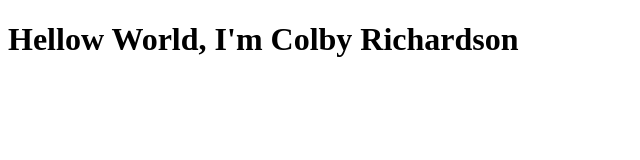
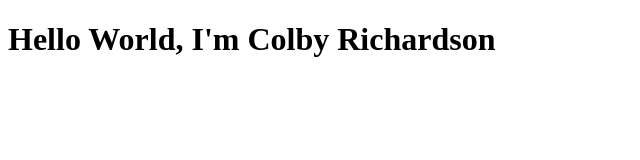
Before and after one commit to ColbyRich05/ColbyRich05.github.io, a plain HTML site: page Hello_World_Richardson.html in a window 1280 px wide. Shown: the whole page, without its empty margins (0-640 px from the left). Drawn offline with Linux system fonts and the light colour scheme.

Commit message:
Update Hello_World_Richardson.html

```diff
--- a/Hello_World_Richardson.html
+++ b/Hello_World_Richardson.html
@@ -4,6 +4,6 @@
      <title>Hello World, </title>
   </head>
   <body>
-    <h1>Hellow World, I'm Colby Richardson</h1>
+    <h1>Hello World, I'm Colby Richardson</h1>
   </body>
 </html>
```
